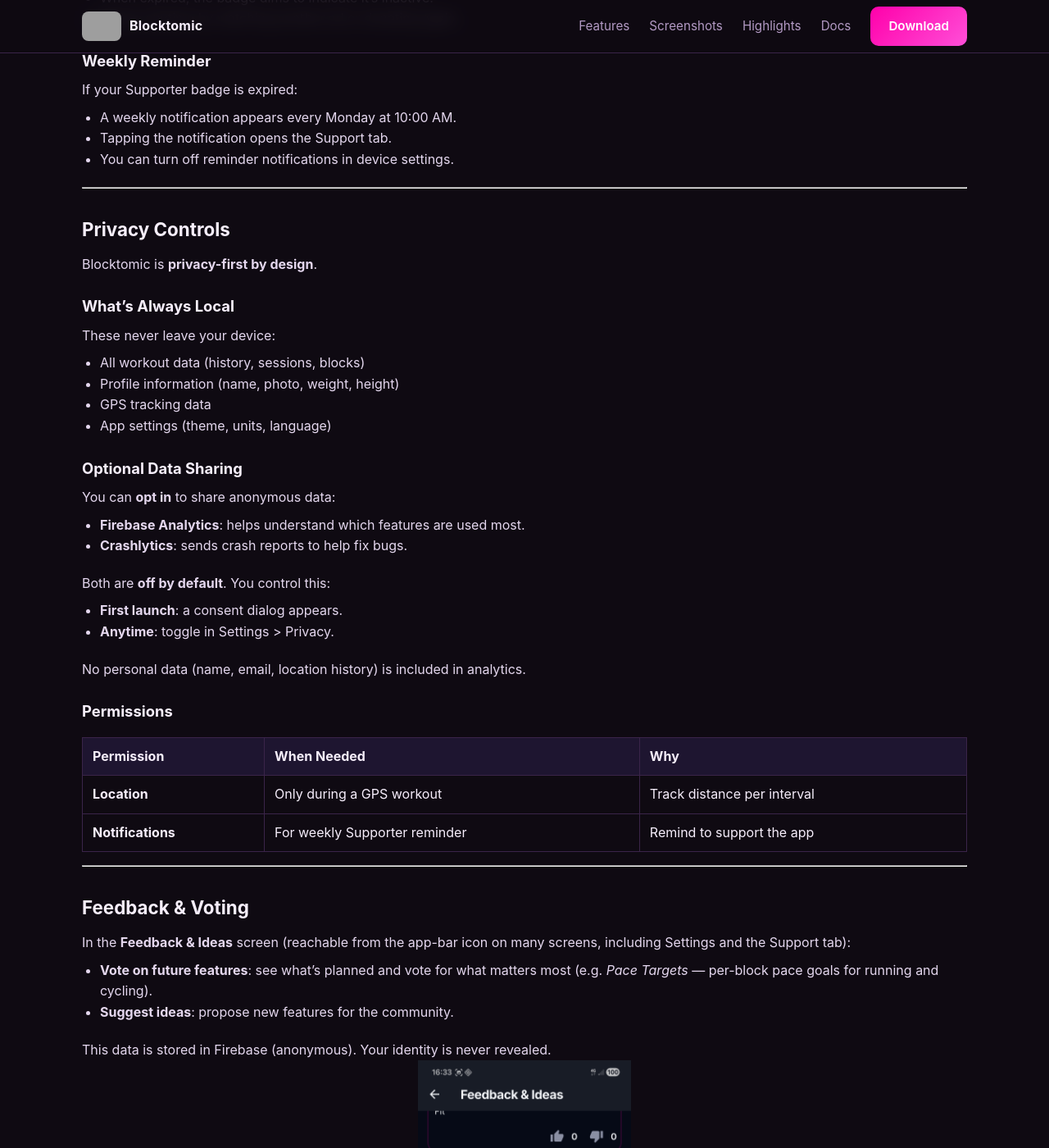
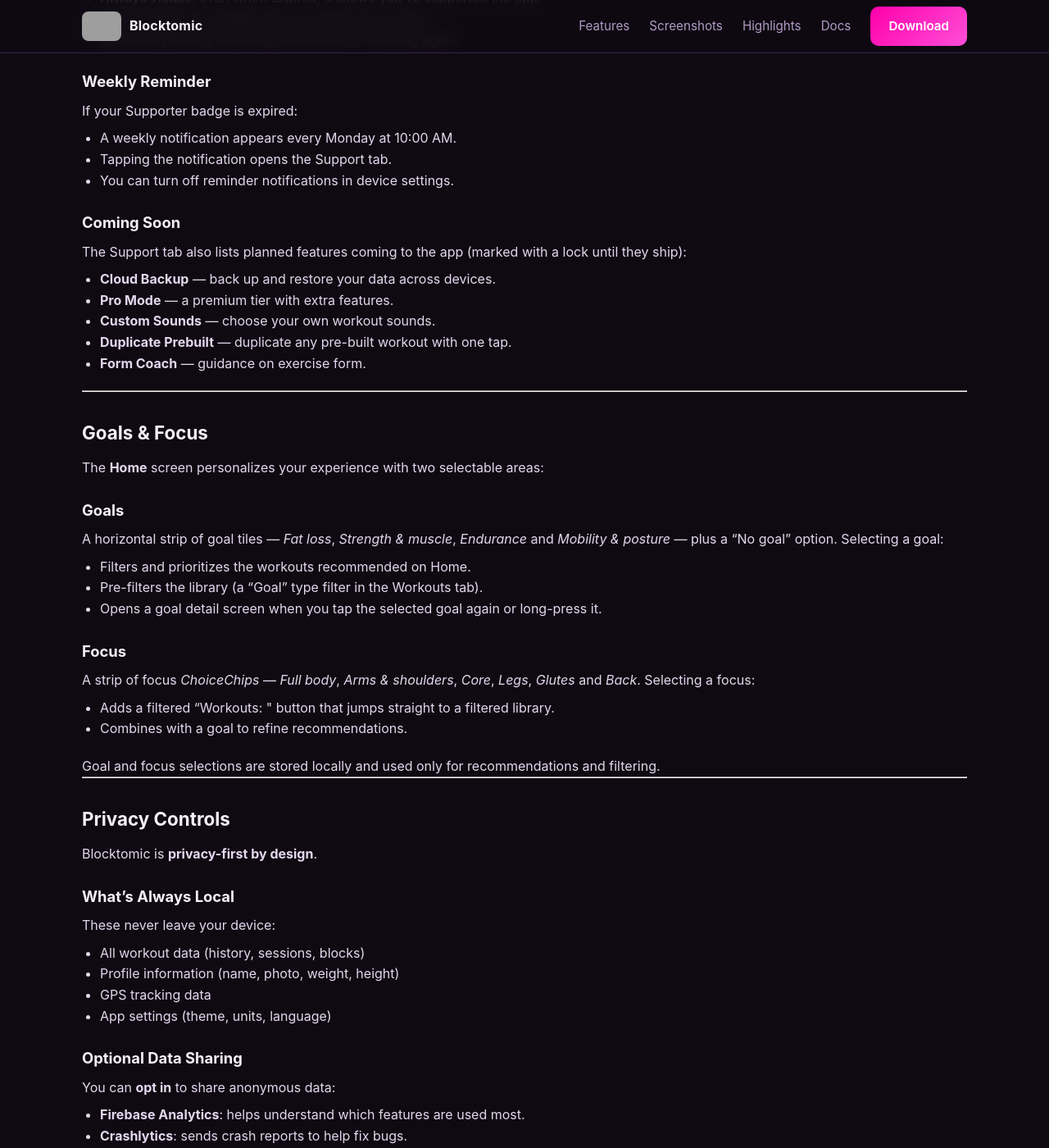
Before and after one commit to peronc/blocktomic-docs, a Jekyll site: the page built from FEATURES_GUIDE.md, in a window 1280 px wide and 1400 px high, scrolled down 7646 px. Shown: the whole window at 82% size. Built offline with Jekyll 4.4.1, drawn with Linux system fonts in a browser that asks for light colours; some of the changed text lies outside the part shown; grey boxes are pictures that could not be loaded.

Commit message:
docs: update language support and enhance user guides with new features and screenshots

```diff
--- a/FEATURES_GUIDE.md
+++ b/FEATURES_GUIDE.md
@@ -23,6 +23,7 @@ The Progress tab gives you an overview of your training:
 - **Total workouts**: lifetime count of completed sessions.
 - **Training minutes**: total minutes spent training.
 - **Badges**: latest unlocked badge displayed prominently.
+- **Muscle distribution**: your most-worked muscles (top 3) over the last 30 days, with a link to the trend screen.
 
 ### Calendar Heatmap
 A visual calendar shows your training days:
@@ -224,6 +225,39 @@ If your Supporter badge is expired:
 - Tapping the notification opens the Support tab.
 - You can turn off reminder notifications in device settings.
 
+### Coming Soon
+
+The Support tab also lists planned features coming to the app (marked with a lock until they ship):
+
+- **Cloud Backup** — back up and restore your data across devices.
+- **Pro Mode** — a premium tier with extra features.
+- **Custom Sounds** — choose your own workout sounds.
+- **Duplicate Prebuilt** — duplicate any pre-built workout with one tap.
+- **Form Coach** — guidance on exercise form.
+
+---
+
+## Goals & Focus
+
+The **Home** screen personalizes your experience with two selectable areas:
+
+### Goals
+
+A horizontal strip of goal tiles — *Fat loss*, *Strength & muscle*, *Endurance* and *Mobility & posture* — plus a "No goal" option. Selecting a goal:
+
+- Filters and prioritizes the workouts recommended on Home.
+- Pre-filters the library (a "Goal" type filter in the Workouts tab).
+- Opens a goal detail screen when you tap the selected goal again or long-press it.
+
+### Focus
+
+A strip of focus *ChoiceChips* — *Full body*, *Arms & shoulders*, *Core*, *Legs*, *Glutes* and *Back*. Selecting a focus:
+
+- Adds a filtered "Workouts: <focus>" button that jumps straight to a filtered library.
+- Combines with a goal to refine recommendations.
+
+Goal and focus selections are stored locally and used only for recommendations and filtering.
+
 ---
 
 ## Privacy Controls
--- a/index.html
+++ b/index.html
@@ -15,7 +15,7 @@ layout: home
     </div>
     <div class="stores">
       <span class="store-chip">✓ Offline</span>
-      <span class="store-chip">✓ 10 languages</span>
+      <span class="store-chip">✓ 11 languages</span>
       <span class="store-chip">✓ No account</span>
       <span class="store-chip">✓ GPS</span>
     </div>
@@ -95,7 +95,7 @@ layout: home
       A simple, private app for people who want to focus on the training itself.
     </p>
     <div class="stats">
-      <div class="stat"><div class="num">10</div><div class="label">Languages</div></div>
+      <div class="stat"><div class="num">11</div><div class="label">Languages</div></div>
       <div class="stat"><div class="num">36</div><div class="label">Visual combinations</div></div>
       <div class="stat"><div class="num">1</div><div class="label">Account (none)</div></div>
       <div class="stat"><div class="num">100%</div><div class="label">Offline-ready</div></div>
```
Also changed, not shown: FAQ.md (+2 -2 lines), USER_GUIDE.it.md (+48 -26 lines), USER_GUIDE.md (+48 -26 lines), WORKOUT_GUIDE.md (+7 -7 lines).
